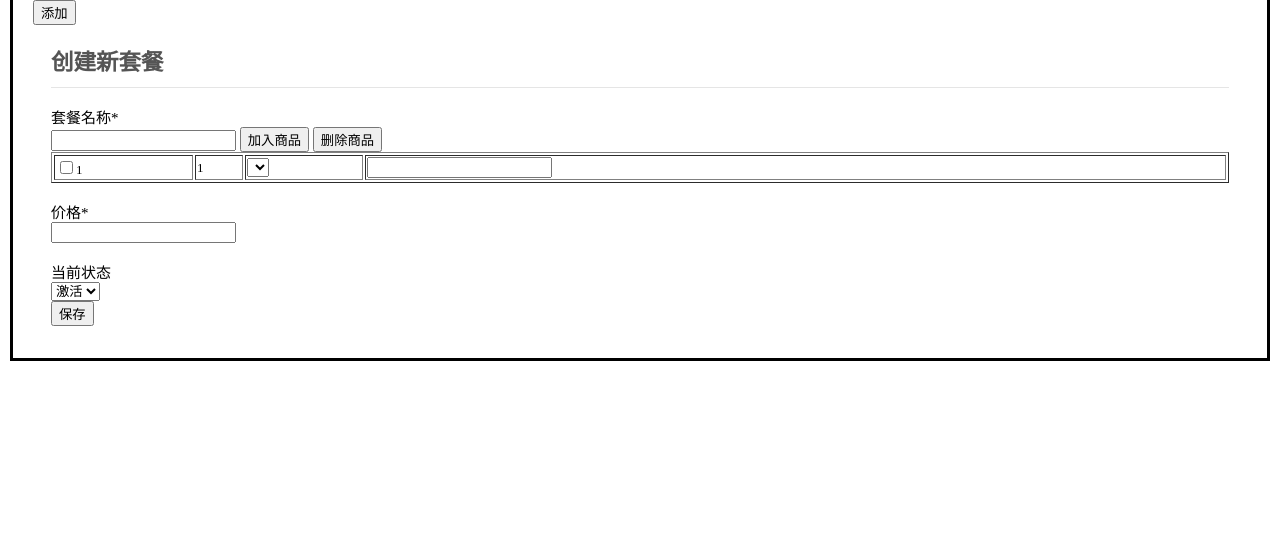
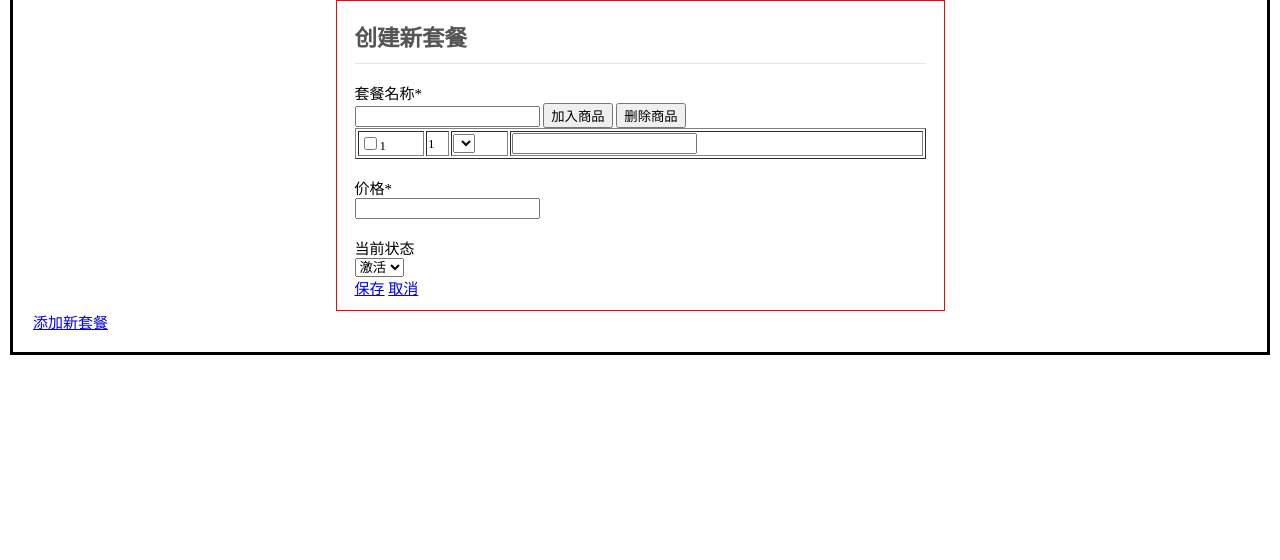
Before and after one commit to zhanliu/orchard7, a PHP site: the page made by application/views/admin/combo.php in a window 1280 px wide. Shown: the part 734-1294 px from the top of the page. Run offline with PHP 8.4, Linux system fonts and the light colour scheme; the template is opened without the code that fills it, so the values that code supplies are empty; some libraries are stand-ins or nearby versions.

Commit message:
add combo

```diff
--- a/application/views/admin/combo.php
+++ b/application/views/admin/combo.php
@@ -54,14 +54,19 @@
     }
 
     $(document).ready(function(){
-        $(".combo_add_button").click(function(){
-            $(".panel").toggle("fast");
-            $(this).toggleClass("active");
-            return false;
-        });
+//        $(".combo_add_button").click(function(){
+//            $(".panel").toggle("fast");
+//            $(this).toggleClass("active");
+//            return false;
+//        });
 
         $('#combo_data_table').dataTable();
     });
+
+    function submit() {
+        document.getElementById("myform").submit();
+        return false;
+    }
 </script>
 
 <div id="page-content" style="min-height: 2911px;">
@@ -124,21 +129,21 @@
                     </tbody>
                 </table>
 
-                <div class="add_object_button_div">
-                    <button class="combo_add_button">添加</button>
-                </div>
-
             </div>
 
-            <div class="panel">
+            <div id="shadowing"></div>
+            <div id="box" STYLE="margin: 0 auto; border: 1px solid #F00; WIDTH: 50%; ALIGN: CENTER">
+                <span id="boxtitle"></span>
 
-                <form class="comboform" action="<?php echo URL; ?>admin/addCombo" method="post">
+<!--            <div class="panel">-->
+                <form id="myform" class="comboform" action="<?php echo URL; ?>admin/addCombo" method="post" target="_parent">
                     <h2>创建新套餐</h2>
                     <label for="name">套餐名称*</label>
                     <input type="text" name="name" id="name" value="" data-clear-btn="true" data-mini="true">
 
                     <INPUT type="button" value="加入商品" onclick="addRow('dataTable')" />
                     <INPUT type="button" value="删除商品" onclick="deleteRow('dataTable')" />
+                    <input type="hidden" name="submit_add_combo">
                     <TABLE id="dataTable" width="100%" border="1">
                         <TR>
                             <TD><INPUT type="checkbox" name="chk"/>1</TD>
@@ -167,11 +172,12 @@
                         </select>
                     </div>
 
-<!--                    <p><button>放弃</button></p>-->
-                    <input type="submit" name="submit_add_combo" value="保存" />
+                    <a href="#" class="myButton" onclick="submit()">保存</a>
+                    <a href="#" class="myButton" onclick="closebox()">取消</a>
                 </form>
-            </div><!-- /panel -->
         </div>
+
+            <a href="#" onClick="openbox('套餐管理', 1)">添加新套餐</a>
     </div>
 </div>
 
```
